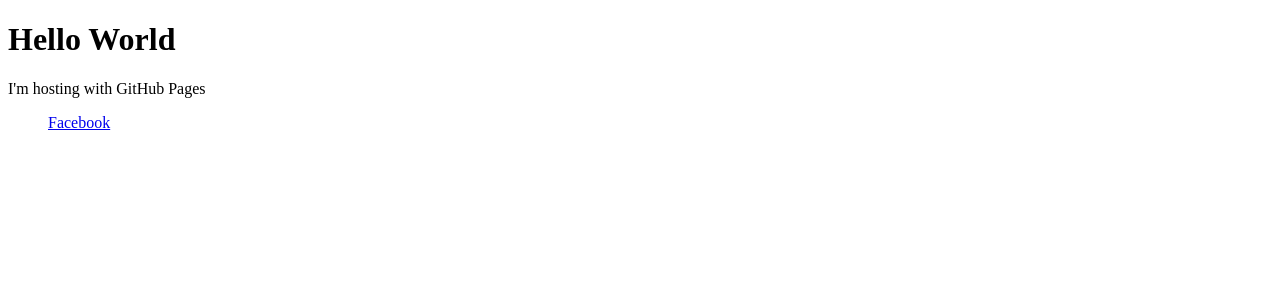
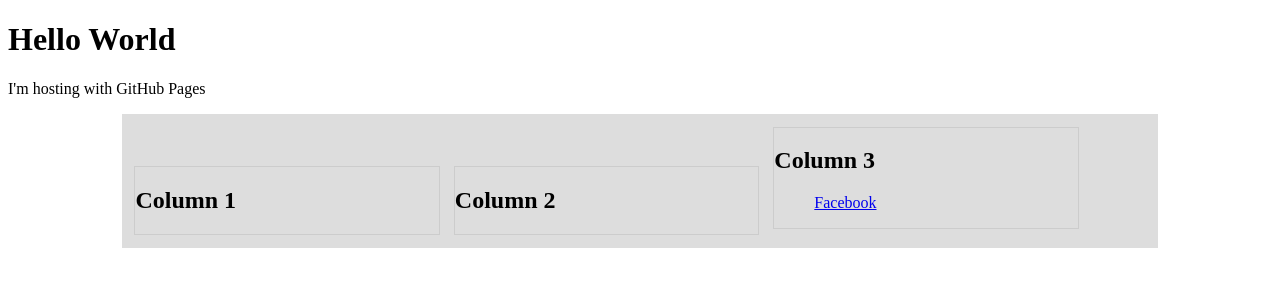
Before and after one commit to lexw11/lexw11.github.io, a plain HTML site: page index.html in a window 1280 px wide. Drawn offline with Linux system fonts and the light colour scheme.

Commit message:
Added columns structure

```diff
--- a/index.html
+++ b/index.html
@@ -1,6 +1,23 @@
 <!DOCTYPE html>
 <html>
 <head>
+	<style type="text/css">
+		.row {
+			width: 80%;
+			max-width: 1080px;
+			background: #ddd;
+			padding: 1%;
+			margin: auto;
+		}
+		.column {
+			display: inline-block;
+			width: 30%;
+			border: solid 1px #ccc;
+		}
+		.column + .column {
+			margin-left: 1%;
+		}
+	</style>
 	<title></title>
 </head>
 <body>
@@ -16,6 +33,17 @@
 	<h1>Hello World</h1>
 	<p>I'm hosting with GitHub Pages</p>
 
-    <div class="fb-page" data-href="https://www.facebook.com/facebook/" data-tabs="timeline" data-small-header="false" data-adapt-container-width="true" data-hide-cover="false" data-show-facepile="true"><blockquote cite="https://www.facebook.com/facebook/" class="fb-xfbml-parse-ignore"><a href="https://www.facebook.com/facebook/">Facebook</a></blockquote></div>
+	<div class="row">
+		<div class="column">
+			<h2>Column 1</h2>
+		</div>
+		<div class="column">
+			<h2>Column 2</h2>
+		</div>
+		<div class="column">
+			<h2>Column 3</h2>
+			<div class="fb-page" data-href="https://www.facebook.com/facebook/" data-tabs="timeline" data-small-header="false" data-adapt-container-width="true" data-hide-cover="false" data-show-facepile="true"><blockquote cite="https://www.facebook.com/facebook/" class="fb-xfbml-parse-ignore"><a href="https://www.facebook.com/facebook/">Facebook</a></blockquote></div>
+		</div>
+	</div>
 </body>
 </html>
```
